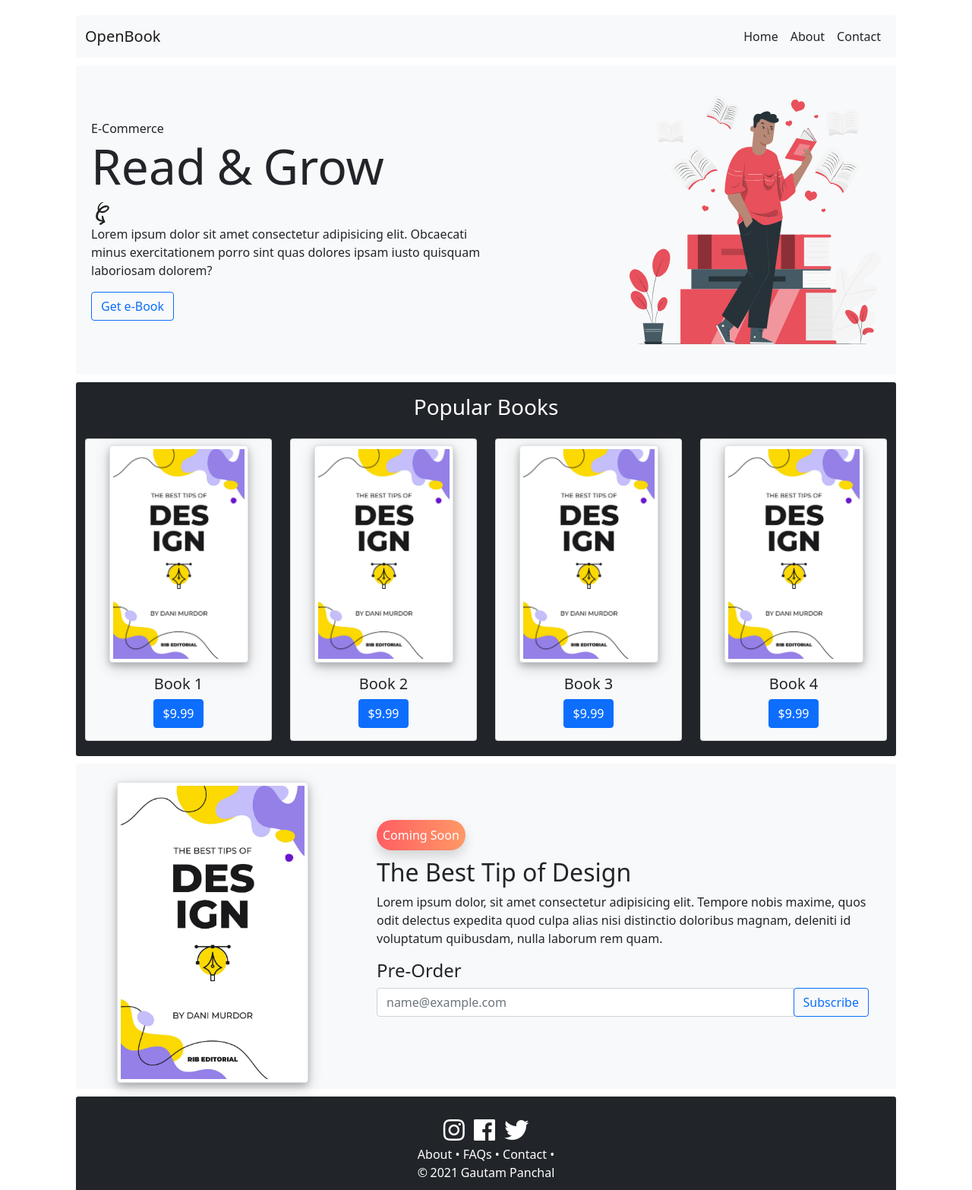
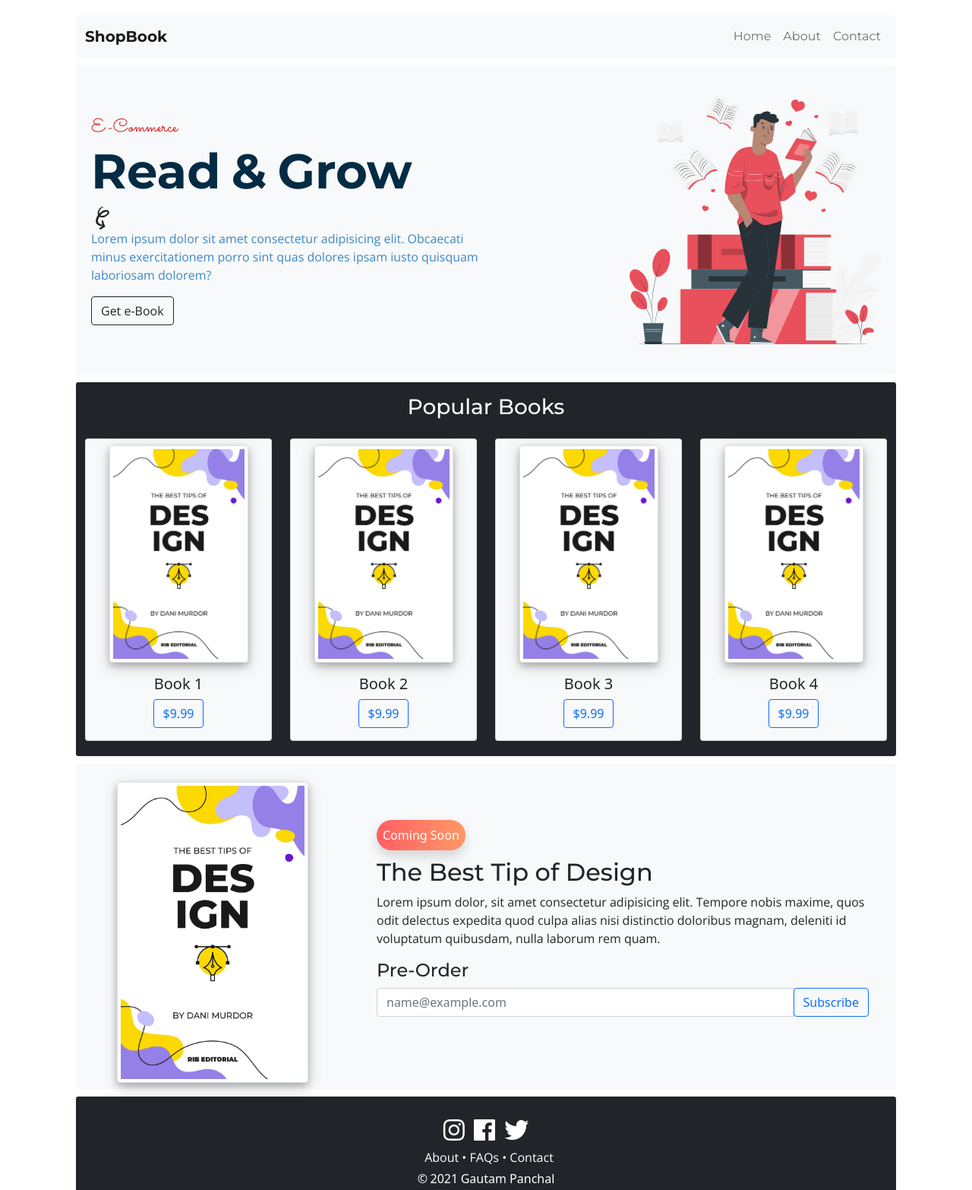
Before and after one commit to gautampanchal94/1stopDemo, a plain HTML site: page index.html in a window 1280 px wide. Shown: the top 1566 px of the page at 76% size. Drawn offline with nearby package versions, Linux system fonts and the light colour scheme.

Commit message:
Update font & color

```diff
--- a/index.html
+++ b/index.html
@@ -6,6 +6,11 @@
     <meta http-equiv="X-UA-Compatible" content="IE=edge">
     <meta name="viewport" content="width=device-width, initial-scale=1.0">
     <title>E-Commerce</title>
+    <!-- Google Fonts -->
+    <link rel="preconnect" href="https://fonts.googleapis.com">
+    <link
+        href="https://fonts.googleapis.com/css2?family=Montserrat:wght@300;400;500;700;900&family=Open+Sans:wght@300;400;600&family=Sacramento&display=swap"
+        rel="stylesheet">
     <!-- Font Awesome -->
     <link rel="stylesheet" href="https://use.fontawesome.com/releases/v5.6.3/css/all.css"
         integrity="sha384-UHRtZLI+pbxtHCWp1t77Bi1L4ZtiqrqD80Kn4Z8NTSRyMA2Fd33n5dQ8lWUE00s/" crossorigin="anonymous">
@@ -21,7 +26,7 @@
     <header>
         <nav class="navbar navbar-expand-lg navbar-light bg-light rounded-1">
             <div class="container-fluid">
-                <a class="navbar-brand" href="#">OpenBook</a>
+                <a class="navbar-brand" href="#">ShopBook</a>
                 <button class="navbar-toggler" type="button" data-bs-toggle="collapse" data-bs-target="#navbarNav"
                     aria-controls="navbarNav" aria-expanded="false" aria-label="Toggle navigation">
                     <span class="navbar-toggler-icon"></span>
@@ -29,13 +34,13 @@
                 <div class="collapse navbar-collapse" id="navbarNav">
                     <ul class="navbar-nav ml-auto">
                         <li class="nav-item">
-                            <a class="nav-link active text-dark" aria-current="page" href="#">Home</a>
+                            <a class="nav-link" aria-current="page" href="#">Home</a>
                         </li>
                         <li class="nav-item">
-                            <a class="nav-link text-dark" href="#">About</a>
+                            <a class="nav-link" href="#">About</a>
                         </li>
                         <li class="nav-item">
-                            <a class="nav-link text-dark" href="#">Contact</a>
+                            <a class="nav-link" href="#">Contact</a>
                         </li>
                     </ul>
                 </div>
@@ -47,16 +52,16 @@
         <div class="container">
             <div class="row align-items-center">
                 <div class="col-8 mid-text">
-                    <span>E-Commerce</span>
-                    <h1 class="text-dark">
+                    <span class="main-tag">E-Commerce</span>
+                    <h1>
                         Read&MediumSpace;&&MediumSpace;Grow
                     </h1>
                     <img src="Assets/images/CurveArrow.svg" alt="Curve Arrow illustration" width="30px" height="30px">
-                    <p class="text-dark w-75">
+                    <p class="w-75">
                         Lorem ipsum dolor sit amet consectetur adipisicing elit. Obcaecati minus exercitationem porro
                         sint quas dolores ipsam iusto quisquam laboriosam dolorem?
                     </p>
-                    <button class="btn btn-outline-primary">
+                    <button class="btn btn-outline-dark">
                         Get e-Book
                     </button>
                 </div>
@@ -79,7 +84,7 @@
                             <h5 class="card-title">
                                 Book 1
                             </h5>
-                            <a href="#" class="btn btn-primary">$9.99</a>
+                            <a href="#" class="btn btn-outline-primary">$9.99</a>
                         </div>
                     </div>
                 </div>
@@ -91,7 +96,7 @@
                             <h5 class="card-title">
                                 Book 2
                             </h5>
-                            <a href="#" class="btn btn-primary">$9.99</a>
+                            <a href="#" class="btn btn-outline-primary">$9.99</a>
                         </div>
                     </div>
                 </div>
@@ -103,7 +108,7 @@
                             <h5 class="card-title">
                                 Book 3
                             </h5>
-                            <a href="#" class="btn btn-primary">$9.99</a>
+                            <a href="#" class="btn btn-outline-primary">$9.99</a>
                         </div>
                     </div>
                 </div>
@@ -115,7 +120,7 @@
                             <h5 class="card-title">
                                 Book 4
                             </h5>
-                            <a href="#" class="btn btn-primary">$9.99</a>
+                            <a href="#" class="btn btn-outline-primary">$9.99</a>
                         </div>
                     </div>
                 </div>
@@ -135,13 +140,13 @@
                         <div class="bg-dark text-white shadow rounded-pill p-2 inline-text">
                             Coming Soon
                         </div>
-                        <h2 class="text-left">
+                        <h2 class="text-left text-title">
                             The Best Tip of Design
                         </h2>
-                        <p class="">Lorem ipsum dolor, sit amet consectetur adipisicing elit. Tempore nobis maxime, quos
-                            odit delectus expedita quod culpa alias nisi distinctio doloribus magnam, deleniti id
-                            voluptatum quibusdam, nulla laborum rem quam.</p>
-                        <h4>
+                        <p class="text-body">Lorem ipsum dolor, sit amet consectetur adipisicing elit. Tempore nobis
+                            maxime, quos odit delectus expedita quod culpa alias nisi distinctio doloribus magnam,
+                            deleniti id voluptatum quibusdam, nulla laborum rem quam.</p>
+                        <h4 class="text-title">
                             Pre-Order
                         </h4>
                         <form action="">
@@ -165,13 +170,12 @@
             <a href="https://www.facebook.com/"><i class="fab fa-facebook fa-2x text-white m-1"></i></a>
             <a href="https://twitter.com/"><i class="fab fa-twitter fa-2x text-white m-1"></i></a>
         </div>
-        <div class="container text-center">
+        <div class="container text-center m-1">
             <span class="text-white">About</span>
             <span class="text-white">&bull;</span>
             <span class="text-white">FAQs</span>
             <span class="text-white">&bull;</span>
             <span class="text-white">Contact</span>
-            <span class="text-white">&bull;</span>
         </div>
         <p class="text-white text-center">&copy;&MediumSpace;2021&MediumSpace;Gautam Panchal</p>
     </footer>
--- a/public/style.css
+++ b/public/style.css
@@ -1,3 +1,11 @@
+/* CSS HEX */ :root{
+--rosso-corsa: #d00000ff;
+--selective-yellow: #ffba08ff;
+--green-blue-crayola: #3f88c5ff;
+--prussian-blue: #032b43ff;
+--pine-green: #136f63ff;
+}
+
 html{
     width: 1080px;
     margin: 20px auto;
@@ -9,15 +17,43 @@ h1{
     box-shadow:0 4px 8px 0 rgba(0, 0, 0, 0.2), 0 6px 20px 0 rgba(0, 0, 0, 0.19);
 }
 /* header section */
-.navbar-nav{
+header .navbar-nav{
     margin-left: auto;
+}
+a.navbar-brand{
+    font-family: 'Montserrat','Courier New', Courier, monospace;
+    font-weight: 700;
+    color: var(--prussian-blue);
+}
+a.nav-link{
+    font-family: 'Montserrat','Courier New',san-serif;
+    font-weight: 400;
+    color: var(--pine-green);
+}
+a.nav-link:hover{
+    font-weight: 700;
 }
 /* main section */
 .main-section{
     margin: 10px auto;
+    font-family: 'Open Sans', sans-serif;
 }
 .main-section .container{
     padding: 40px 20px;
+}
+.main-section .container h1{
+    font-family: 'Montserrat',serif;
+    font-weight: 600;
+    color: var(--prussian-blue);
+}
+.main-section .main-tag{
+    font-family: 'Sacramento',cursive;
+    font-size: 1.5rem;
+    color: var(--rosso-corsa);
+}
+.main-section .mid-text p{
+    font-family: 'Open Sans',sans-serif;
+    color: var(--green-blue-crayola);
 }
 /* book section */
 .book-section{
@@ -26,7 +62,9 @@ h1{
 .book-section .container{
     padding-bottom: 20px;
 }
-
+.book-section .container h3{
+    font-family: 'Montserrat', serif;
+}
 /* upcoming book section */
 .up-section{
     margin: 10px auto;
@@ -38,7 +76,16 @@ h1{
     background: rgb(255,94,98);
     background: linear-gradient(90deg, rgba(255,94,98,1) 0%, rgba(255,153,102,1) 100%);
 }
+.up-section .text-title{
+    font-family: 'Montserrat',serif;
+}
+.up-section .text-body{
+    font-family: 'Open Sans',sans-serif;
+}
 /* footer section */
 .footer-section{
     margin:10px auto;
 }
+.footer-section span{
+    font-family: 'Open Sans',sans-serif;
+}
```
